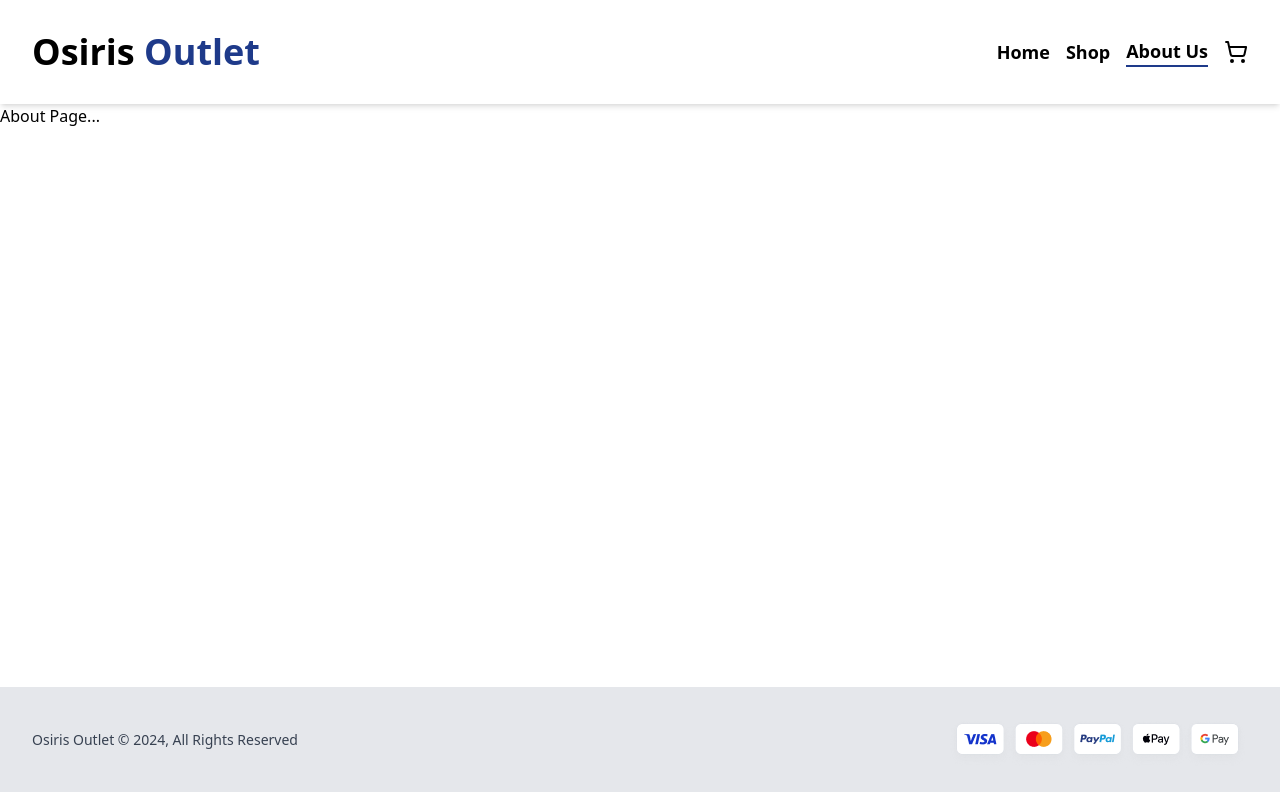
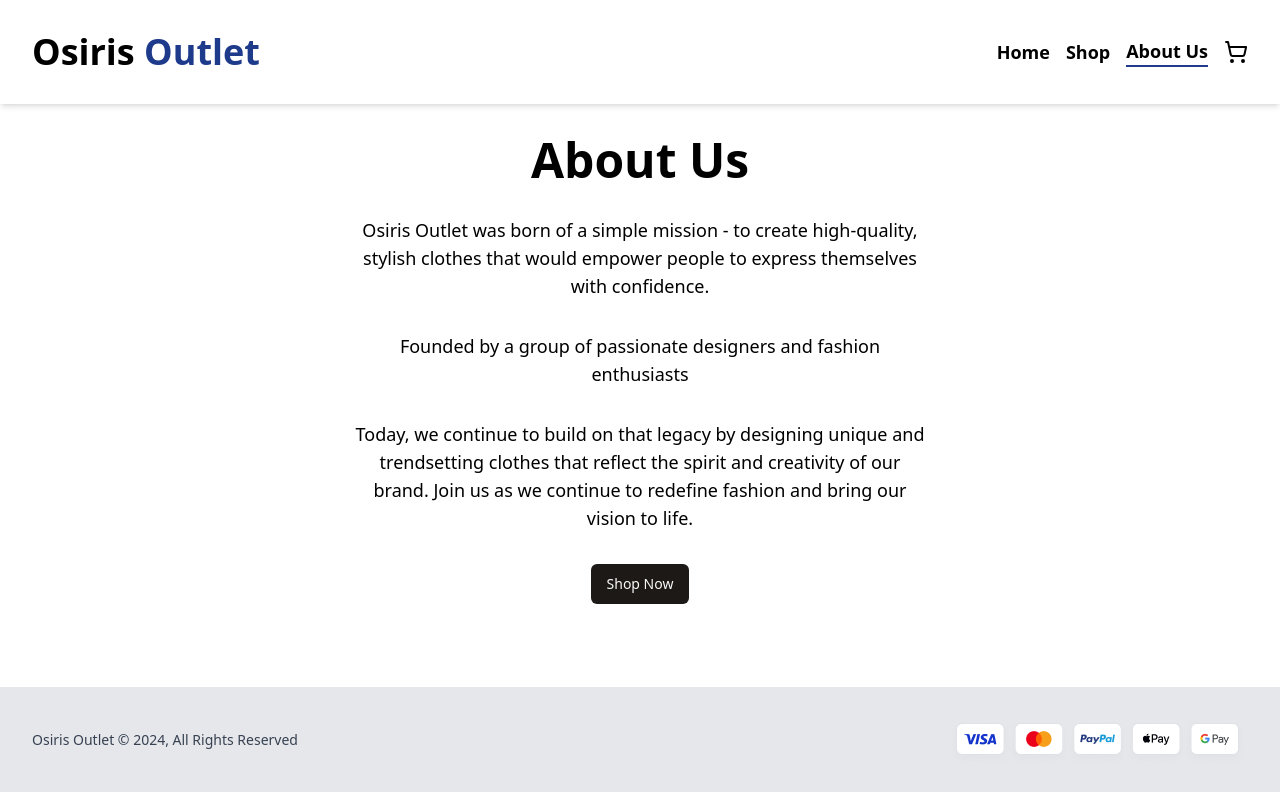
Before and after one commit to AhmedLebda/the-odin-project, a React (Vite) app in the folder react/shopping-cart/: page /about in a window 1280 px wide. Shown: the top 792 px of the page. Built offline with nearby package versions, Linux system fonts and the light colour scheme.

Commit message:
Add: about us page

```diff
--- a/react/shopping-cart/src/pages/About.jsx
+++ b/react/shopping-cart/src/pages/About.jsx
@@ -1,5 +1,35 @@
+import { buttonVariants } from "../components/ui/button";
+import { Link } from "react-router-dom";
+
 const About = () => {
-    return <div>About Page...</div>;
+    return (
+        <section className="p-8 max-w-screen-sm flex flex-col gap-8 items-center text-center mx-auto">
+            <h1 className="text-5xl font-extrabold">About Us</h1>
+            <p className="text-lg">
+                Osiris Outlet was born of a simple mission - to create
+                high-quality, stylish clothes that would empower people to
+                express themselves with confidence.
+            </p>
+            <p className="text-lg">
+                Founded by a group of passionate designers and fashion
+                enthusiasts
+            </p>
+            <p className="text-lg">
+                Today, we continue to build on that legacy by designing unique
+                and trendsetting clothes that reflect the spirit and creativity
+                of our brand. Join us as we continue to redefine fashion and
+                bring our vision to life.
+            </p>
+            <Link
+                to="../shop"
+                className={`rounded-2xl px-12 capitalize ${buttonVariants({
+                    variant: "default",
+                })}`}
+            >
+                shop now
+            </Link>
+        </section>
+    );
 };
 
 export default About;
```
